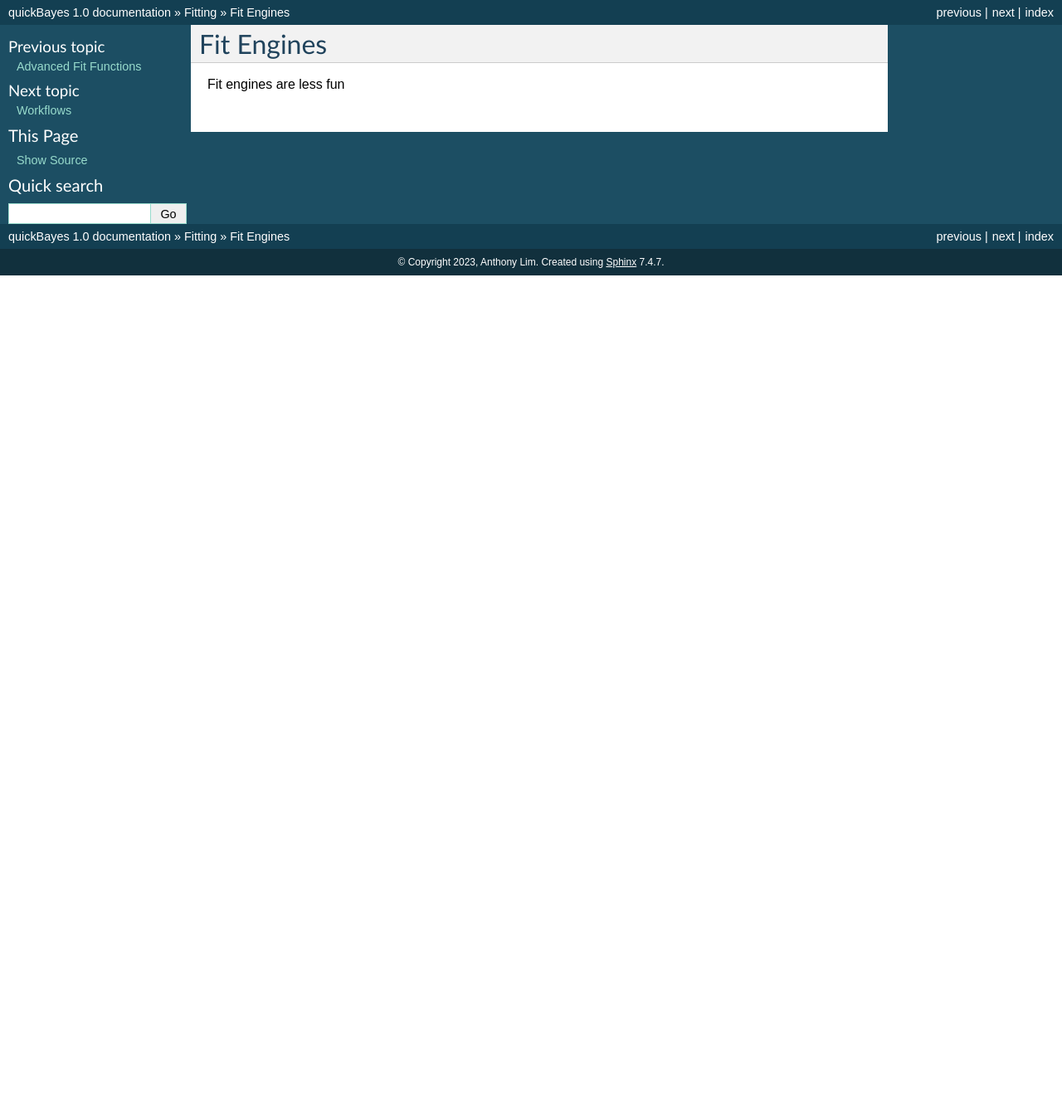
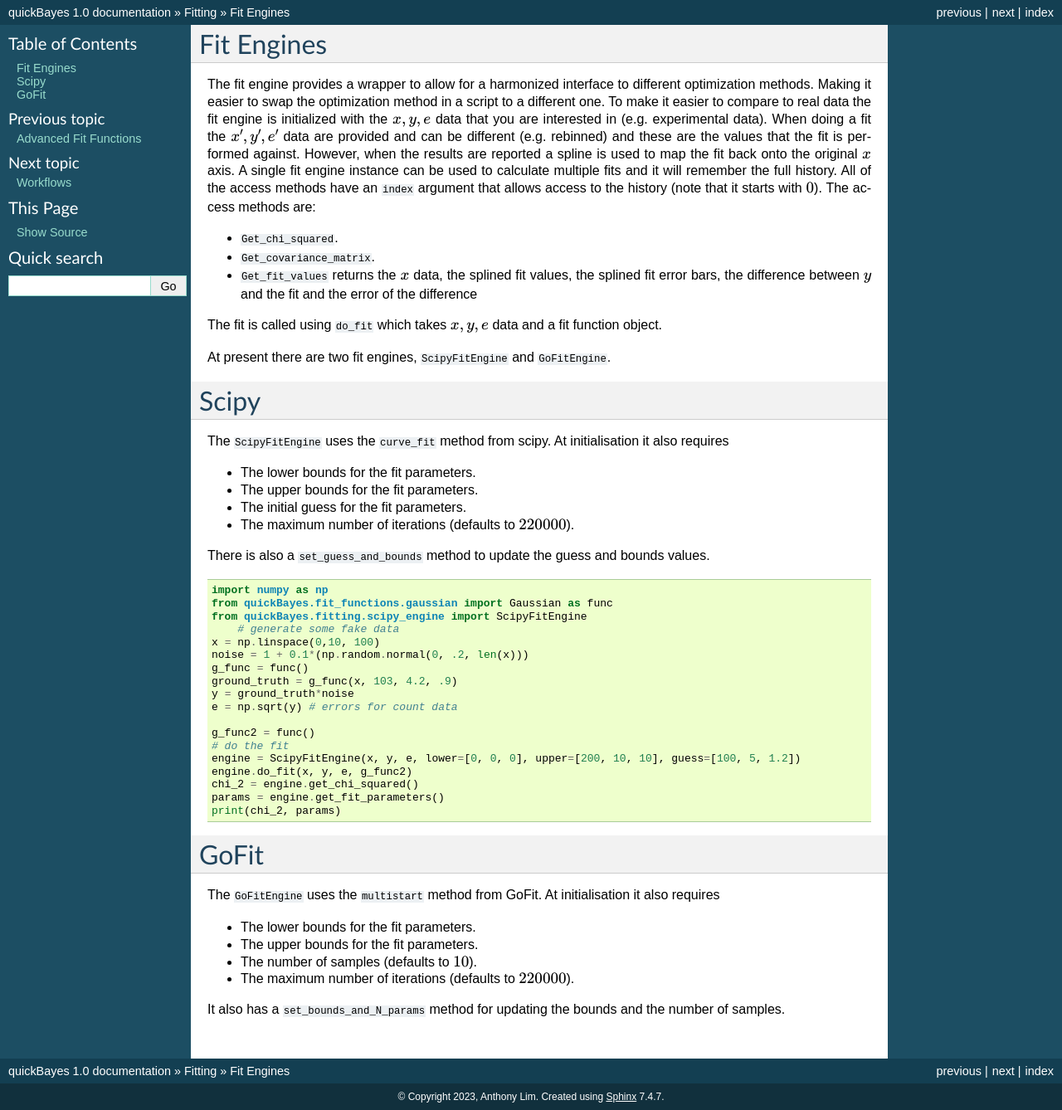
Before and after one commit to ISISNeutronMuon/quickBayes, a Sphinx documentation site: the page built from docs/source/fitting/fit_engines.rst, in a window 1280 px wide. Shown: the whole page at 83% size. Built offline with Sphinx 7.4.7, drawn with Linux system fonts in a browser that asks for light colours; before the commit the page ends 900 px from its top, so only the background shows below that.

Commit message:
add more fitting docs

```diff
--- a/docs/source/fitting/fit_engines.rst
+++ b/docs/source/fitting/fit_engines.rst
@@ -1,4 +1,68 @@
 Fit Engines
 ===========
 
-Fit engines are less fun
+The fit engine provides a wrapper to allow for a harmonized interface to different optimization methods.
+Making it easier to swap the optimization method in a script to a different one.
+To make it easier to compare to real data the fit engine is initialized with the :math:`x, y, e` data that you are interested in (e.g. experimental data).
+When doing a fit the :math:`x’, y’, e’` data are provided and can be different (e.g. rebinned) and these are the values that the fit is performed against.
+However, when the results are reported a spline is used to map the fit back onto the original :math:`x` axis.
+A single fit engine instance can be used to calculate multiple fits and it will remember the full history.
+All of the access methods have an :code:`index` argument that allows access to the history (note that it starts with :math:`0`).
+The access methods are:
+
+- :code:`Get_chi_squared`.
+- :code:`Get_covariance_matrix`.
+- :code:`Get_fit_values` returns the :math:`x` data, the splined fit values, the splined fit error bars, the difference between :math:`y` and the fit and the error of the difference
+
+The fit is called using :code:`do_fit` which takes :math:`x, y, e` data and a fit function object.
+
+At present there are two fit engines, :code:`ScipyFitEngine` and :code:`GoFitEngine`.
+
+
+Scipy
+=====
+
+The :code:`ScipyFitEngine` uses the :code:`curve_fit` method from scipy.
+At initialisation it also requires
+
+- The lower bounds for the fit parameters.
+- The upper bounds for the fit parameters.
+- The initial guess for the fit parameters.
+- The maximum number of iterations (defaults to :math:`220000`).
+
+There is also a :code:`set_guess_and_bounds` method to update the guess and bounds values.
+
+.. code-block:: python
+
+    import numpy as np
+    from quickBayes.fit_functions.gaussian import Gaussian as func
+    from quickBayes.fitting.scipy_engine import ScipyFitEngine
+    	# generate some fake data
+    x = np.linspace(0,10, 100)
+    noise = 1 + 0.1*(np.random.normal(0, .2, len(x)))
+    g_func = func()
+    ground_truth = g_func(x, 103, 4.2, .9)
+    y = ground_truth*noise
+    e = np.sqrt(y) # errors for count data
+
+    g_func2 = func()
+    # do the fit
+    engine = ScipyFitEngine(x, y, e, lower=[0, 0, 0], upper=[200, 10, 10], guess=[100, 5, 1.2])
+    engine.do_fit(x, y, e, g_func2)
+    chi_2 = engine.get_chi_squared()
+    params = engine.get_fit_parameters()
+    print(chi_2, params)
+
+
+GoFit
+=====
+
+The :code:`GoFitEngine` uses the :code:`multistart` method from GoFit.
+At initialisation it also requires
+
+- The lower bounds for the fit parameters.
+- The upper bounds for the fit parameters.
+- The number of samples (defaults to :math:`10`).
+- The maximum number of iterations (defaults to :math:`220000`).
+
+It also has a :code:`set_bounds_and_N_params` method for updating the bounds and the number of samples.
```
